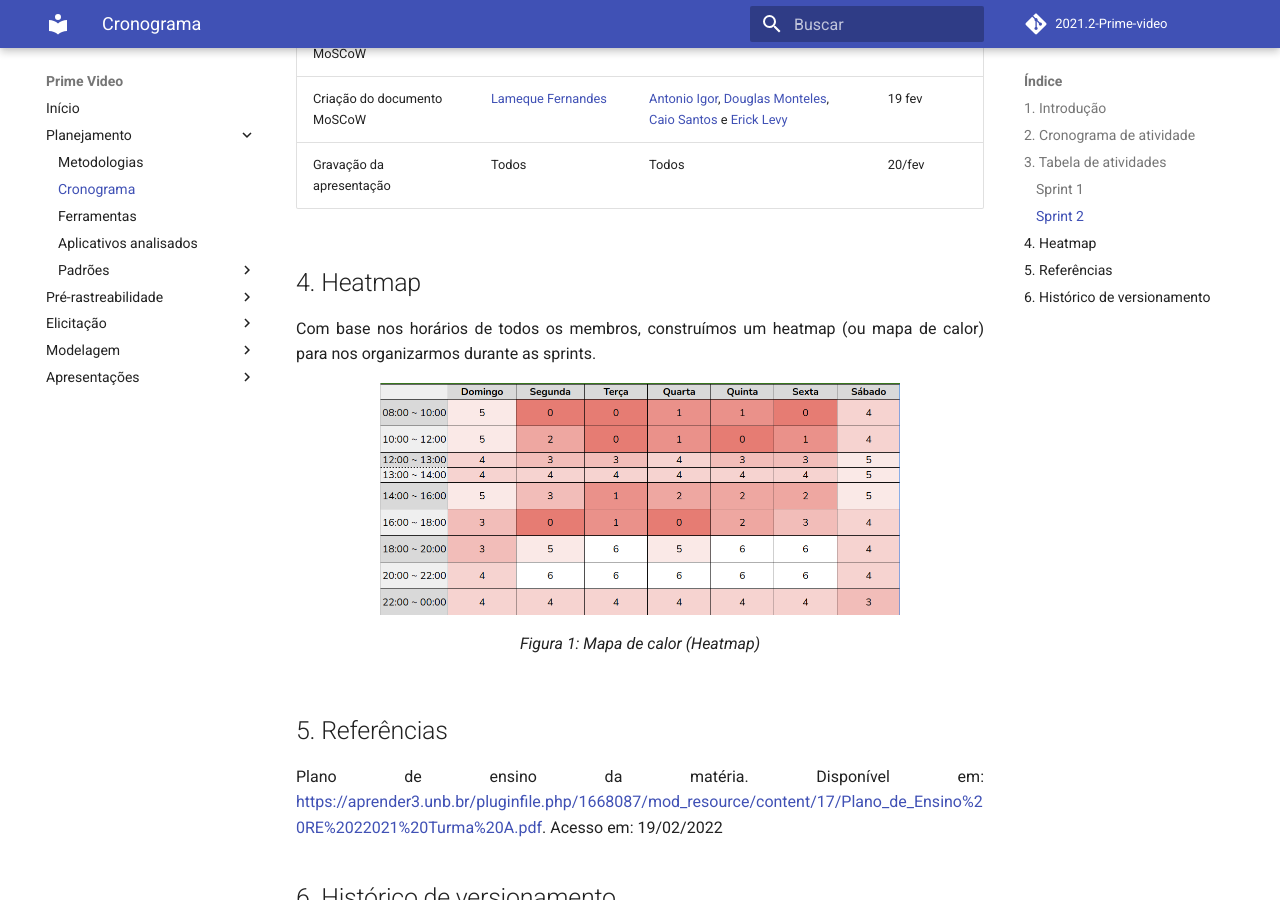
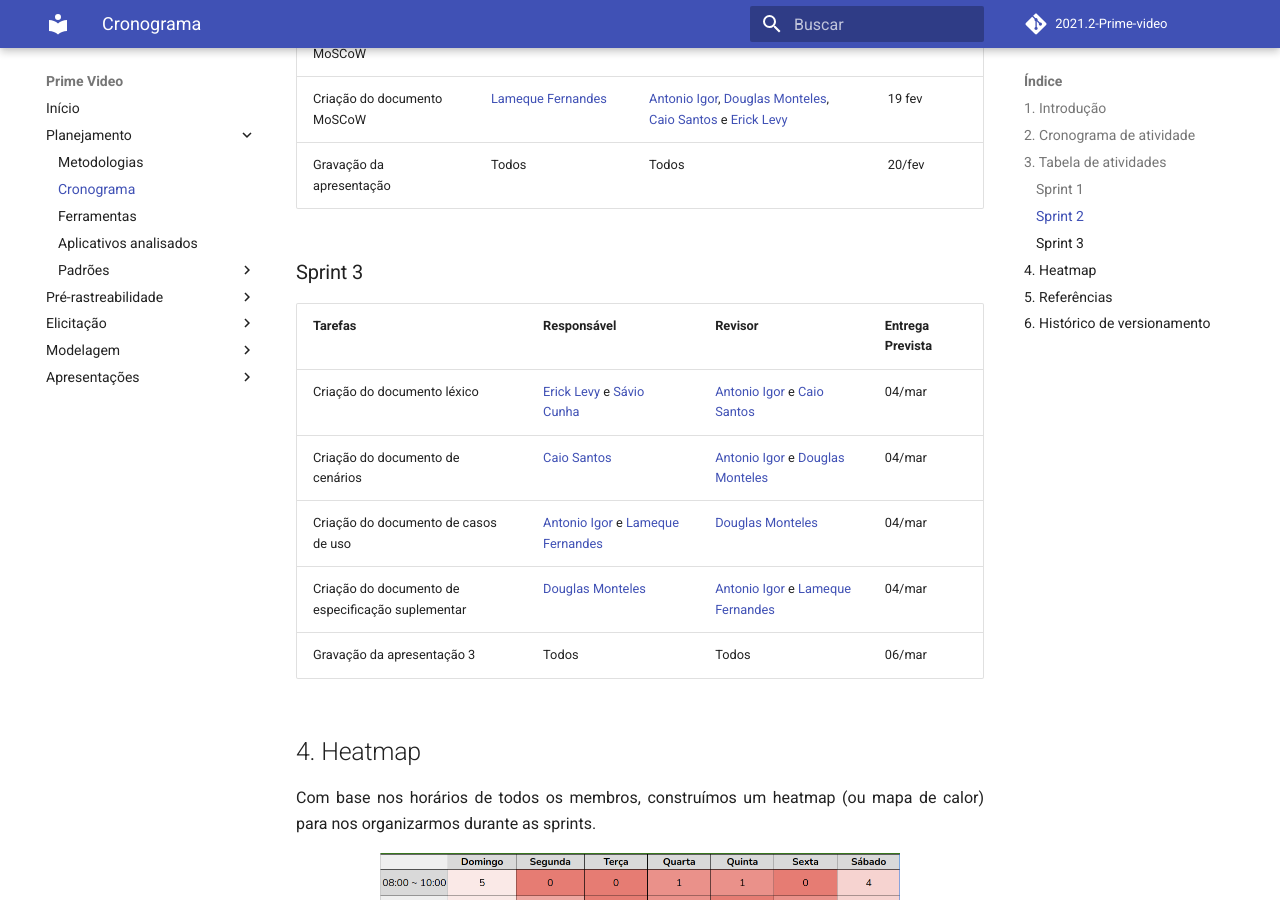
Before and after one commit to Requisitos-de-Software/2021.2-Prime-video, an MkDocs documentation site: the page built from docs/planejamento/cronograma.md, in a window 1280 px wide and 900 px high, scrolled down 1934 px. Built offline with MkDocs 1.6.1 and Material for MkDocs 9.7.7, drawn with Linux system fonts in a browser that asks for light colours; comment, search, counter and statistics services are not loaded; some of the changed text lies outside the part shown.

Commit message:
Criação da tabela sprint 3

```diff
--- a/docs/planejamento/cronograma.md
+++ b/docs/planejamento/cronograma.md
@@ -51,6 +51,16 @@ Com base nos prazos estipulados pela disciplida e disponibilidade dos integrante
 | Criação do documento MoSCoW | [Lameque Fernandes](https://github.com/lamequefernandes) | [Antonio Igor](https://github.com/antonioigorcarvalho), [Douglas Monteles](https://github.com/douglasmonteles), [Caio Santos](https://github.com/caiobsantos) e [Erick Levy](https://github.com/ericklevy) | 19 fev | Criação do documento de Conclusão | [Antonio Igor](https://github.com/antonioigorcarvalho) | [Caio Santos](https://github.com/caiobsantos), [Lameque Fernandes](https://github.com/lamequefernandes), [Erick Levy](https://github.com/ericklevy), [Douglas Monteles](https://github.com/douglasmonteles) e [Sávio Cunha](https://github.com/savioc2) | 19/fev |
 | Gravação da apresentação | Todos |  Todos  | 20/fev |
 
+### Sprint 3
+
+| Tarefas         | Responsável   | Revisor         | Entrega Prevista |
+| --------------- | ------------- | --------------- | ---------------- |
+| Criação do documento léxico | [Erick Levy](https://github.com/ericklevy) e [Sávio Cunha](https://github.com/savioc2) | [Antonio Igor](https://github.com/antonioigorcarvalho) e [Caio Santos](https://github.com/caiobsantos)  | 04/mar |
+| Criação do documento de cenários      | [Caio Santos](https://github.com/caiobsantos) | [Antonio Igor](https://github.com/antonioigorcarvalho) e [Douglas Monteles](https://github.com/douglasmonteles) | 04/mar |
+| Criação do documento de casos de uso| [Antonio Igor](https://github.com/antonioigorcarvalho) e [Lameque Fernandes](https://github.com/lamequefernandes) | [Douglas Monteles](https://github.com/douglasmonteles) | 04/mar           |
+| Criação do documento de especificação suplementar  | [Douglas Monteles](https://github.com/douglasmonteles) | [Antonio Igor](https://github.com/antonioigorcarvalho) e [Lameque Fernandes](https://github.com/lamequefernandes) | 04/mar           |
+| Gravação da apresentação 3  | Todos         | Todos           | 06/mar           |
+
 ## 4. Heatmap
 
 Com base nos horários de todos os membros, construímos um heatmap (ou mapa de calor)  para nos organizarmos durante as sprints.
@@ -78,3 +88,4 @@ Plano de ensino da matéria. Disponível em: <https://aprender3.unb.br/pluginfil
 |1.1|14/02/2022| Criação da tabela da sprint 2 |[Antonio Igor](https://github.com/antonioigorcarvalho)|[Douglas Monteles](https://github.com/douglasmonteles), [Caio Santos](https://github.com/caiobsantos) e [Erick Levy](https://github.com/ericklevy)|
 |1.1.1|20/02/2022| Adicionando o link no nome dos responsáveis |[Douglas Monteles](https://github.com/douglasmonteles)|[Sávio Cunha](https://github.com/savioc2)|
 |1.2|20/02/2022| Adicionado descrição no heatmap |[Lameque Fernandes](https://github.com/lamequefernandes)|[Antonio Igor](https://github.com/antonioigorcarvalho)|
+|1.3|08/03/2022| Criação da tabela da sprint 3 | [Antonio Igor](https://github.com/antonioigorcarvalho) | - |
```
